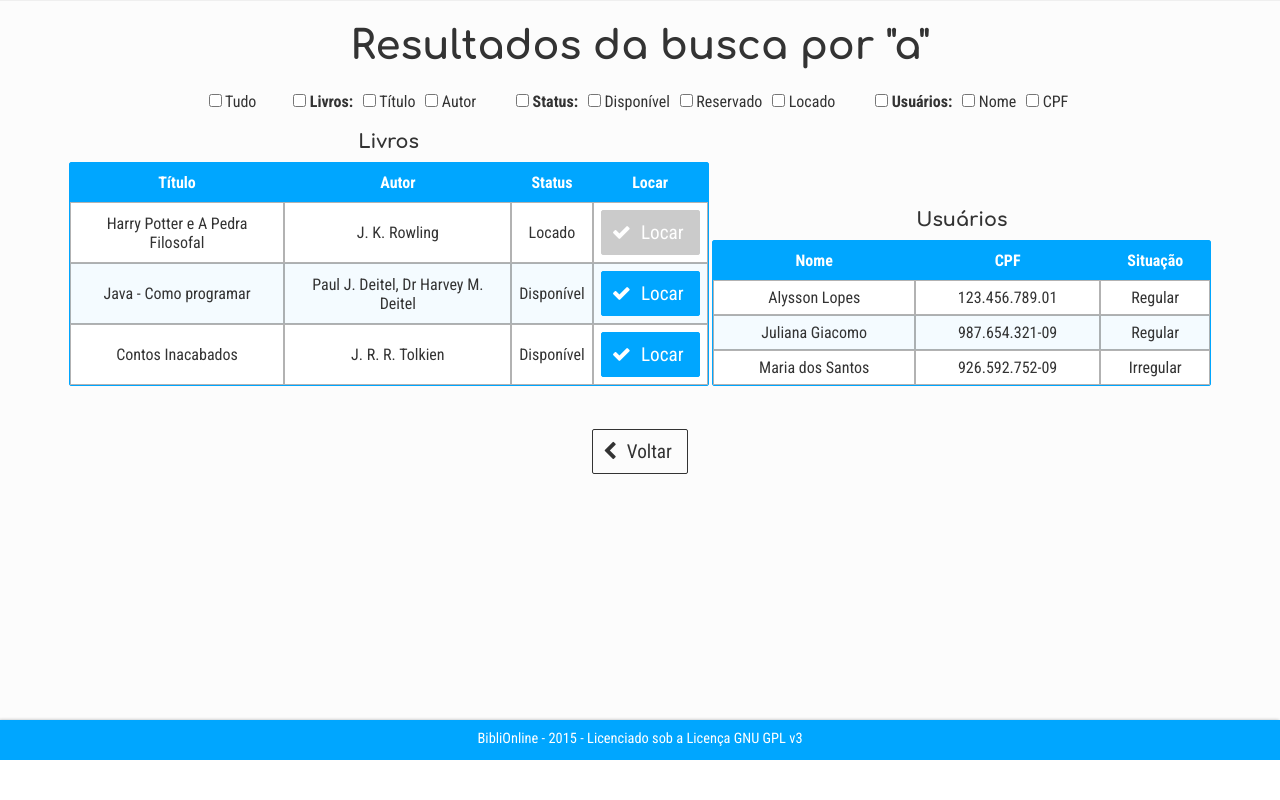
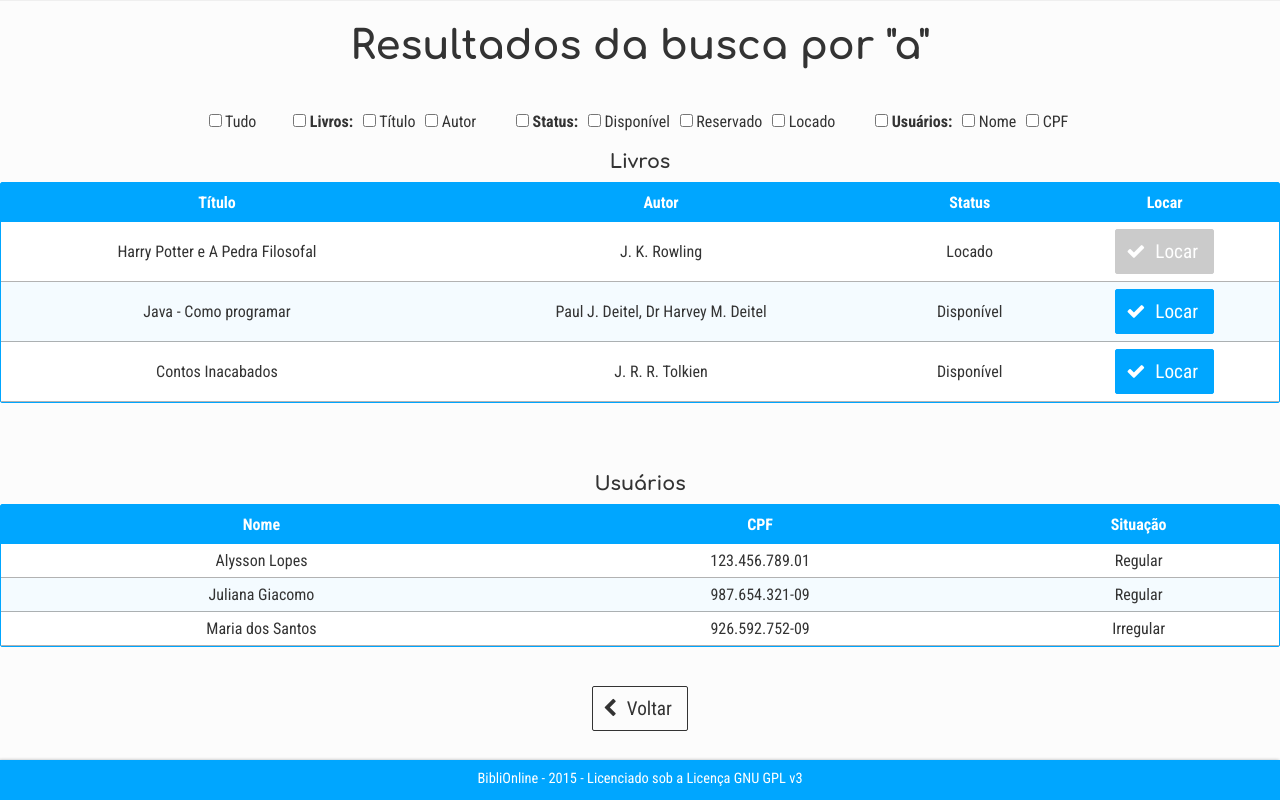
Before and after one commit to JulianaRGiacomo/BibliOnline, a PHP site: page /funcionario/busca.php in a window 1280 px wide. Shown: the part 40-840 px from the top of the page. Before the commit the page ends 800 px from the top, so only its background shows below. Run offline with PHP 8.4, Linux system fonts and the light colour scheme; some libraries are stand-ins or nearby versions.

Commit message:
Correção do caminho dos arquivos

```diff
--- a/css/busca.css
+++ b/css/busca.css
@@ -1,22 +1,17 @@
 @import url("../css/form.css");
 @import url("../css/table.css");
 #livros, #usuarios{
-    display:inline-block;
-    margin:0;
+    display:block;
+    margin: 0 0 50px;
     padding:0;
     overflow:hidden
-}
-#livros{
-    max-width:50%;
-    width:50%
-}
-#usuarios{
-    max-width:39%;
-    width:39%
 }
 .filtro{
     font-weight:bold;
     margin:0 0 0 30px
+}
+#filtros{
+    margin-top: 20px
 }
 #filtros label{
     margin:0 3px
--- a/css/table.css
+++ b/css/table.css
@@ -20,7 +20,7 @@ th{
 }
 td{
     padding:7px;
-    border:1px solid rgba(0,0,0,0.3)
+    border-bottom:1px solid rgba(0,0,0,0.3);
 }
 tr{
     background-color:#fcfcfc
--- a/funcionario/busca.php
+++ b/funcionario/busca.php
@@ -6,7 +6,7 @@
         <meta lang="pt">
         <title>Busca - BibliOnline</title>
         <link rel="stylesheet" href="http://maxcdn.bootstrapcdn.com/font-awesome/4.3.0/css/font-awesome.min.css" >
-        <link rel="stylesheet" href="/css/busca.css">
+        <link rel="stylesheet" href="../css/busca.css">
         <link href='http://fonts.googleapis.com/css?family=Comfortaa:700|Roboto+Condensed:300,400,700' rel='stylesheet' type='text/css'>
     </head>
     <body>
--- a/funcionario/cadastrar-livro.php
+++ b/funcionario/cadastrar-livro.php
@@ -6,7 +6,7 @@
         <meta lang="pt">
         <title>Cadastrar Livro - BibliOnline</title>
         <link rel="stylesheet" href="http://maxcdn.bootstrapcdn.com/font-awesome/4.3.0/css/font-awesome.min.css" >
-        <link rel="stylesheet" href="/css/form.css">
+        <link rel="stylesheet" href="../css/form.css">
         <link href='http://fonts.googleapis.com/css?family=Comfortaa:700|Roboto+Condensed:300,400,700' rel='stylesheet' type='text/css'>
     </head>
     <body>
--- a/funcionario/cadastrar-usuario.php
+++ b/funcionario/cadastrar-usuario.php
@@ -6,7 +6,7 @@
         <meta lang="pt">
         <title>Cadastrar Usuário - BibliOnline</title>
         <link rel="stylesheet" href="http://maxcdn.bootstrapcdn.com/font-awesome/4.3.0/css/font-awesome.min.css" >
-        <link rel="stylesheet" href="/css/form.css">
+        <link rel="stylesheet" href="../css/form.css">
         <link href='http://fonts.googleapis.com/css?family=Comfortaa:700|Roboto+Condensed:300,400,700' rel='stylesheet' type='text/css'>
     </head>
     <body>
--- a/funcionario/index.php
+++ b/funcionario/index.php
@@ -7,7 +7,7 @@
         <title>BibliOnline</title>
 
         <link rel="stylesheet" href="http://maxcdn.bootstrapcdn.com/font-awesome/4.3.0/css/font-awesome.min.css" >
-        <link rel="stylesheet" href="/css/home.css">
+        <link rel="stylesheet" href="../css/home.css">
         <link href='http://fonts.googleapis.com/css?family=Comfortaa:700|Roboto+Condensed:300,400,700' rel='stylesheet' type='text/css'>
     </head>
     <body>
--- a/funcionario/listar-devolucoes.php
+++ b/funcionario/listar-devolucoes.php
@@ -6,8 +6,8 @@
         <meta lang="pt">
         <title>Listar Devoluções - BibliOnline</title>
         <link rel="stylesheet" href="http://maxcdn.bootstrapcdn.com/font-awesome/4.3.0/css/font-awesome.min.css" >
-        <link rel="stylesheet" href="/css/table.css">
-        <link rel="stylesheet" href="/css/form.css">
+        <link rel="stylesheet" href="../css/table.css">
+        <link rel="stylesheet" href="../css/form.css">
         <link href='http://fonts.googleapis.com/css?family=Comfortaa:700|Roboto+Condensed:300,400,700' rel='stylesheet' type='text/css'>
     </head>
     <body>
--- a/funcionario/listar-locacoes.php
+++ b/funcionario/listar-locacoes.php
@@ -6,8 +6,8 @@
         <meta lang="pt">
         <title>Listar Locações - BibliOnline</title>
         <link rel="stylesheet" href="http://maxcdn.bootstrapcdn.com/font-awesome/4.3.0/css/font-awesome.min.css" >
-        <link rel="stylesheet" href="/css/table.css">
-        <link rel="stylesheet" href="/css/form.css">
+        <link rel="stylesheet" href="../css/table.css">
+        <link rel="stylesheet" href="../css/form.css">
         <link href='http://fonts.googleapis.com/css?family=Comfortaa:700|Roboto+Condensed:300,400,700' rel='stylesheet' type='text/css'>
     </head>
     <body>
--- a/funcionario/listar-prazos-expirados.php
+++ b/funcionario/listar-prazos-expirados.php
@@ -6,8 +6,8 @@
         <meta lang="pt">
         <title>Prazos Expirados - BibliOnline</title>
         <link rel="stylesheet" href="http://maxcdn.bootstrapcdn.com/font-awesome/4.3.0/css/font-awesome.min.css" >
-        <link rel="stylesheet" href="/css/table.css">
-        <link rel="stylesheet" href="/css/form.css">
+        <link rel="stylesheet" href="../css/table.css">
+        <link rel="stylesheet" href="../css/form.css">
         <link href='http://fonts.googleapis.com/css?family=Comfortaa:700|Roboto+Condensed:300,400,700' rel='stylesheet' type='text/css'>
     </head>
     <body>
--- a/funcionario/listar-reservas.php
+++ b/funcionario/listar-reservas.php
@@ -6,8 +6,8 @@
         <meta lang="pt">
         <title>Listar Reservas - BibliOnline</title>
         <link rel="stylesheet" href="http://maxcdn.bootstrapcdn.com/font-awesome/4.3.0/css/font-awesome.min.css" >
-        <link rel="stylesheet" href="/css/table.css">
-        <link rel="stylesheet" href="/css/form.css">
+        <link rel="stylesheet" href="../css/table.css">
+        <link rel="stylesheet" href="../css/form.css">
         <link href='http://fonts.googleapis.com/css?family=Comfortaa:700|Roboto+Condensed:300,400,700' rel='stylesheet' type='text/css'>
     </head>
     <body>
--- a/funcionario/registrar-devolucao.php
+++ b/funcionario/registrar-devolucao.php
@@ -6,8 +6,8 @@
         <meta lang="pt">
         <title>Registrar Devolução - BibliOnline</title>
         <link rel="stylesheet" href="http://maxcdn.bootstrapcdn.com/font-awesome/4.3.0/css/font-awesome.min.css" >
-        <link rel="stylesheet" href="/css/form.css">
-        <link rel="stylesheet" href="/css/table.css">
+        <link rel="stylesheet" href="../css/form.css">
+        <link rel="stylesheet" href="../css/table.css">
         <link href='http://fonts.googleapis.com/css?family=Comfortaa:700|Roboto+Condensed:300,400,700' rel='stylesheet' type='text/css'>
     </head>
     <body>
--- a/funcionario/registrar-locacao.php
+++ b/funcionario/registrar-locacao.php
@@ -6,7 +6,7 @@
         <meta lang="pt">
         <title>Registrar Locação - BibliOnline</title>
         <link rel="stylesheet" href="http://maxcdn.bootstrapcdn.com/font-awesome/4.3.0/css/font-awesome.min.css" >
-        <link rel="stylesheet" href="/css/form.css">
+        <link rel="stylesheet" href="../css/form.css">
         <link href='http://fonts.googleapis.com/css?family=Comfortaa:700|Roboto+Condensed:300,400,700' rel='stylesheet' type='text/css'>
     </head>
     <body>
--- a/index.php
+++ b/index.php
@@ -5,7 +5,7 @@
         <meta lang="pt">
         <title>BibliOnline</title>
         <link rel="stylesheet" href="http://maxcdn.bootstrapcdn.com/font-awesome/4.3.0/css/font-awesome.min.css" >
-        <link rel="stylesheet" href="/css/index.css">
+        <link rel="stylesheet" href="./css/index.css">
         <link href='http://fonts.googleapis.com/css?family=Comfortaa:700|Roboto+Condensed:300,400,700' rel='stylesheet' type='text/css'>
     </head>
     <body>
--- a/usuario/acervo.php
+++ b/usuario/acervo.php
@@ -6,8 +6,8 @@
         <meta lang="pt">
         <title>O Acervo - BibliOnline</title>
         <link rel="stylesheet" href="http://maxcdn.bootstrapcdn.com/font-awesome/4.3.0/css/font-awesome.min.css" >
-        <link rel="stylesheet" href="/css/table.css">
-        <link rel="stylesheet" href="/css/form.css">
+        <link rel="stylesheet" href="../css/table.css">
+        <link rel="stylesheet" href="../css/form.css">
         <link href='http://fonts.googleapis.com/css?family=Comfortaa:700|Roboto+Condensed:300,400,700' rel='stylesheet' type='text/css'>
     </head>
     <body>
--- a/usuario/busca.php
+++ b/usuario/busca.php
@@ -6,7 +6,7 @@
         <meta lang="pt">
         <title>Busca - BibliOnline</title>
         <link rel="stylesheet" href="http://maxcdn.bootstrapcdn.com/font-awesome/4.3.0/css/font-awesome.min.css" >
-        <link rel="stylesheet" href="/css/busca.css">
+        <link rel="stylesheet" href="../css/busca.css">
         <link href='http://fonts.googleapis.com/css?family=Comfortaa:700|Roboto+Condensed:300,400,700' rel='stylesheet' type='text/css'>
     </head>
     <body>
--- a/usuario/historico.php
+++ b/usuario/historico.php
@@ -6,8 +6,8 @@
         <meta lang="pt">
         <title>Meu Histórico - BibliOnline</title>
         <link rel="stylesheet" href="http://maxcdn.bootstrapcdn.com/font-awesome/4.3.0/css/font-awesome.min.css" >
-        <link rel="stylesheet" href="/css/table.css">
-        <link rel="stylesheet" href="/css/form.css">
+        <link rel="stylesheet" href="../css/table.css">
+        <link rel="stylesheet" href="../css/form.css">
         <link href='http://fonts.googleapis.com/css?family=Comfortaa:700|Roboto+Condensed:300,400,700' rel='stylesheet' type='text/css'>
     </head>
     <body>
--- a/usuario/index.php
+++ b/usuario/index.php
@@ -6,7 +6,7 @@
         <meta lang="pt">
         <title>BibliOnline</title>
         <link rel="stylesheet" href="http://maxcdn.bootstrapcdn.com/font-awesome/4.3.0/css/font-awesome.min.css" >
-        <link rel="stylesheet" href="/css/home.css">
+        <link rel="stylesheet" href="../css/home.css">
         <link href='http://fonts.googleapis.com/css?family=Comfortaa:700|Roboto+Condensed:300,400,700' rel='stylesheet' type='text/css'>
     </head>
     <body>
--- a/usuario/info-livro.php
+++ b/usuario/info-livro.php
@@ -6,8 +6,8 @@
         <meta lang="pt">
         <title>Toda Poesia - Paulo Leminski - BibliOnline</title>
         <link rel="stylesheet" href="http://maxcdn.bootstrapcdn.com/font-awesome/4.3.0/css/font-awesome.min.css" >
-        <link rel="stylesheet" href="/css/table.css">
-        <link rel="stylesheet" href="/css/form.css">
+        <link rel="stylesheet" href="../css/table.css">
+        <link rel="stylesheet" href="../css/form.css">
         <link href='http://fonts.googleapis.com/css?family=Comfortaa:700|Roboto+Condensed:300,400,700' rel='stylesheet' type='text/css'>
     </head>
     <body>
--- a/usuario/livros-locados.php
+++ b/usuario/livros-locados.php
@@ -6,8 +6,8 @@
         <meta lang="pt">
         <title>Livros Comigo - BibliOnline</title>
         <link rel="stylesheet" href="http://maxcdn.bootstrapcdn.com/font-awesome/4.3.0/css/font-awesome.min.css" >
-        <link rel="stylesheet" href="/css/table.css">
-        <link rel="stylesheet" href="/css/form.css">
+        <link rel="stylesheet" href="../css/table.css">
+        <link rel="stylesheet" href="../css/form.css">
         <link href='http://fonts.googleapis.com/css?family=Comfortaa:700|Roboto+Condensed:300,400,700' rel='stylesheet' type='text/css'>
     </head>
     <body>
--- a/usuario/reservas.php
+++ b/usuario/reservas.php
@@ -6,8 +6,8 @@
         <meta lang="pt">
         <title>Minha Reservas - BibliOnline</title>
         <link rel="stylesheet" href="http://maxcdn.bootstrapcdn.com/font-awesome/4.3.0/css/font-awesome.min.css" >
-        <link rel="stylesheet" href="/css/table.css">
-        <link rel="stylesheet" href="/css/form.css">
+        <link rel="stylesheet" href="../css/table.css">
+        <link rel="stylesheet" href="../css/form.css">
         <link href='http://fonts.googleapis.com/css?family=Comfortaa:700|Roboto+Condensed:300,400,700' rel='stylesheet' type='text/css'>
     </head>
     <body>
```
